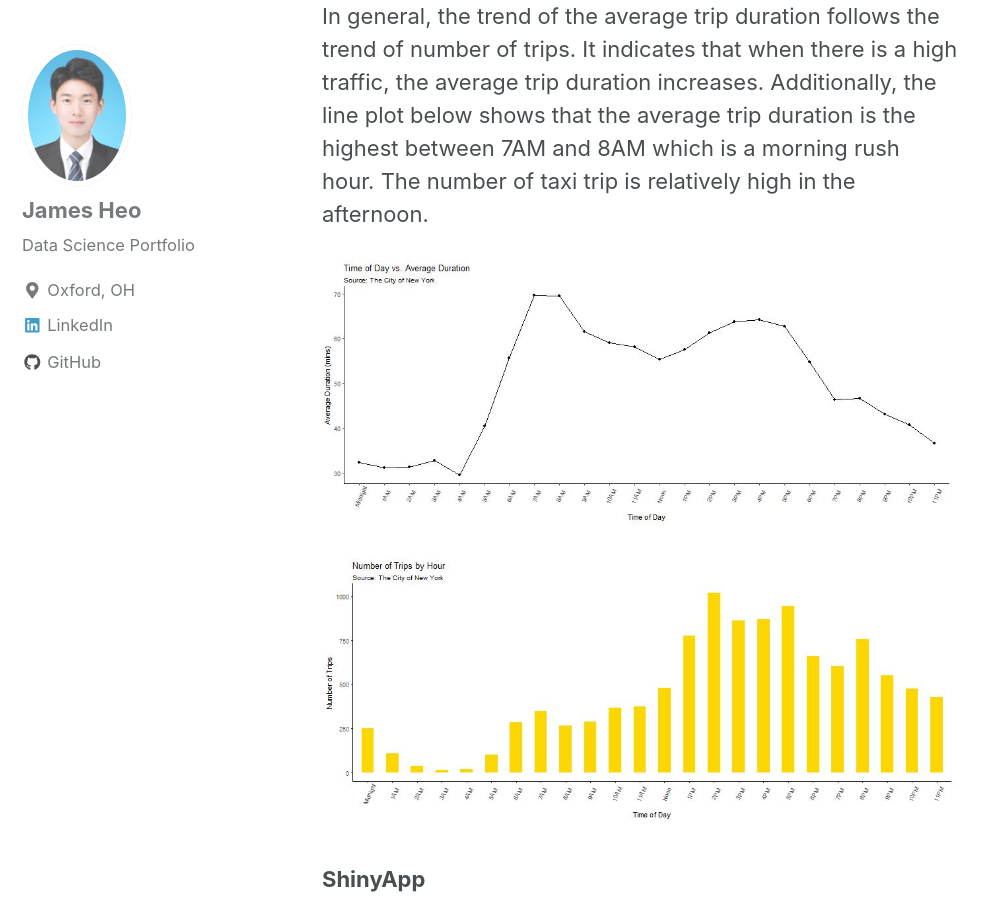
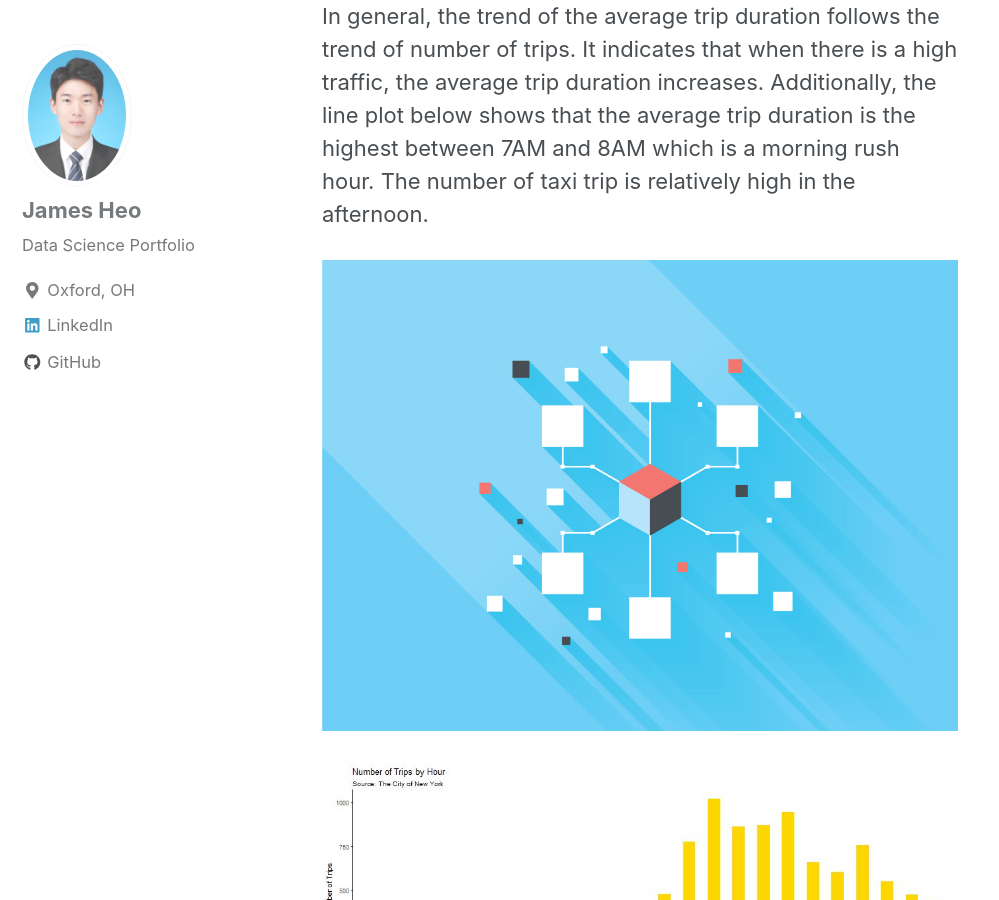
Before and after one commit to JamesHeo/heojstats.github.io, a Jekyll site: the page built from _posts/2018-06-13-NYCTaxiCaps.md, in a window 1280 px wide and 900 px high, scrolled down 1801 px. Shown: the whole window, without its empty margins (0-999 px from the left). Built offline with Jekyll 4.4.1, drawn with Linux system fonts in a browser that asks for light colours; nearby versions of some CDN libraries.

```diff
--- a/_posts/2018-06-13-NYCTaxiCaps.md
+++ b/_posts/2018-06-13-NYCTaxiCaps.md
@@ -23,7 +23,7 @@
 ## Hourly Trend
 JFK airport is selected as a pickup location and times square is selected as a dropoff location to give an example insight. In general, the trend of the average trip duration follows the trend of number of trips. It indicates that when there is a high traffic, the average trip duration increases. Additionally, the line plot below shows that the average trip duration is the highest between 7AM and 8AM which is a morning rush hour. The number of taxi trip is relatively high in the afternoon.
 
-![alt]({{ site.url }}{{ site.baseurl }}/images/TS.jpg)
+![alt]({{ site.url }}{{ site.baseurl }}/images/about.jpg)
 
 <img src="{{ site.url }}{{ site.baseurl }}/images/BC.jpg" alt="bar chart">
 
```
